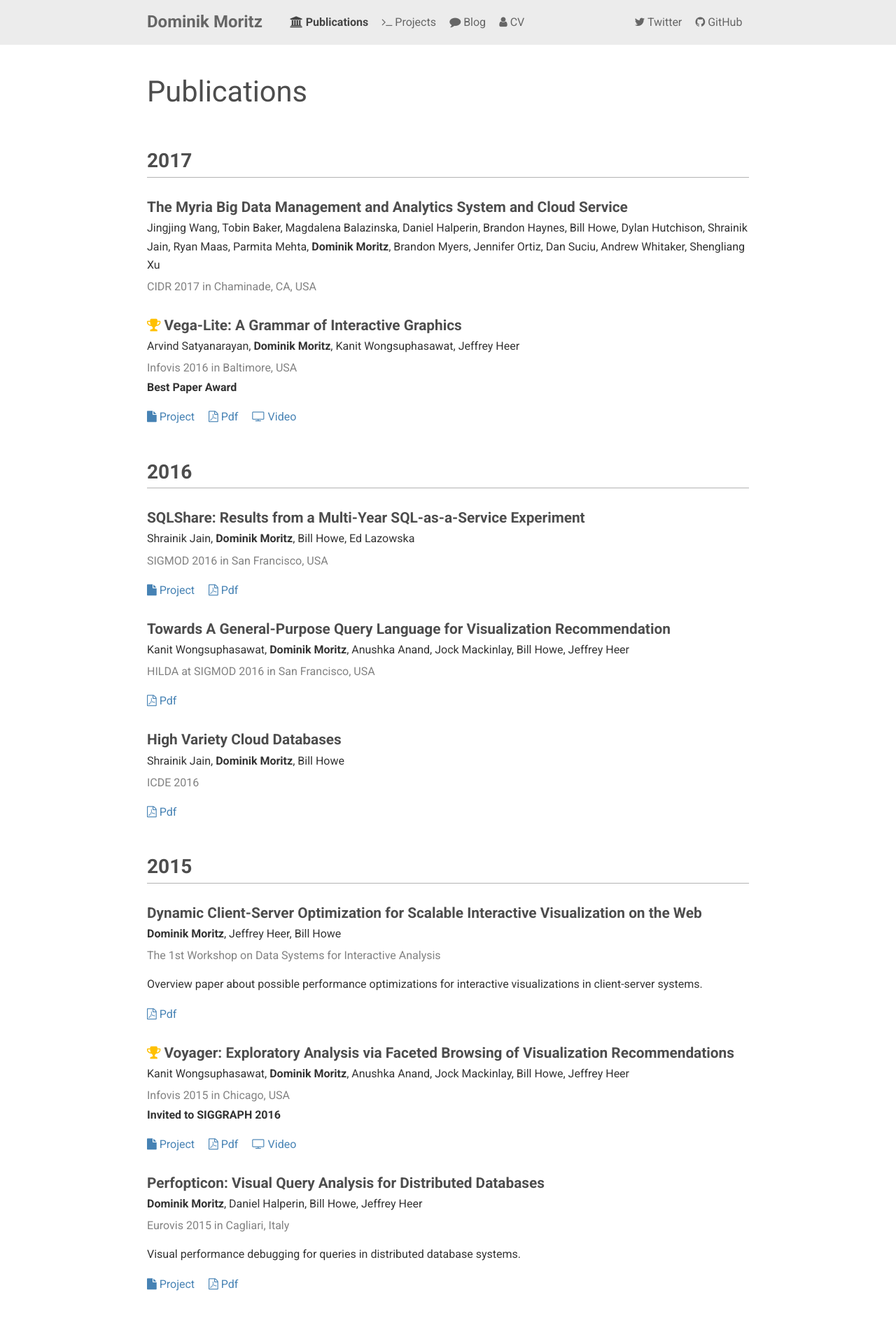
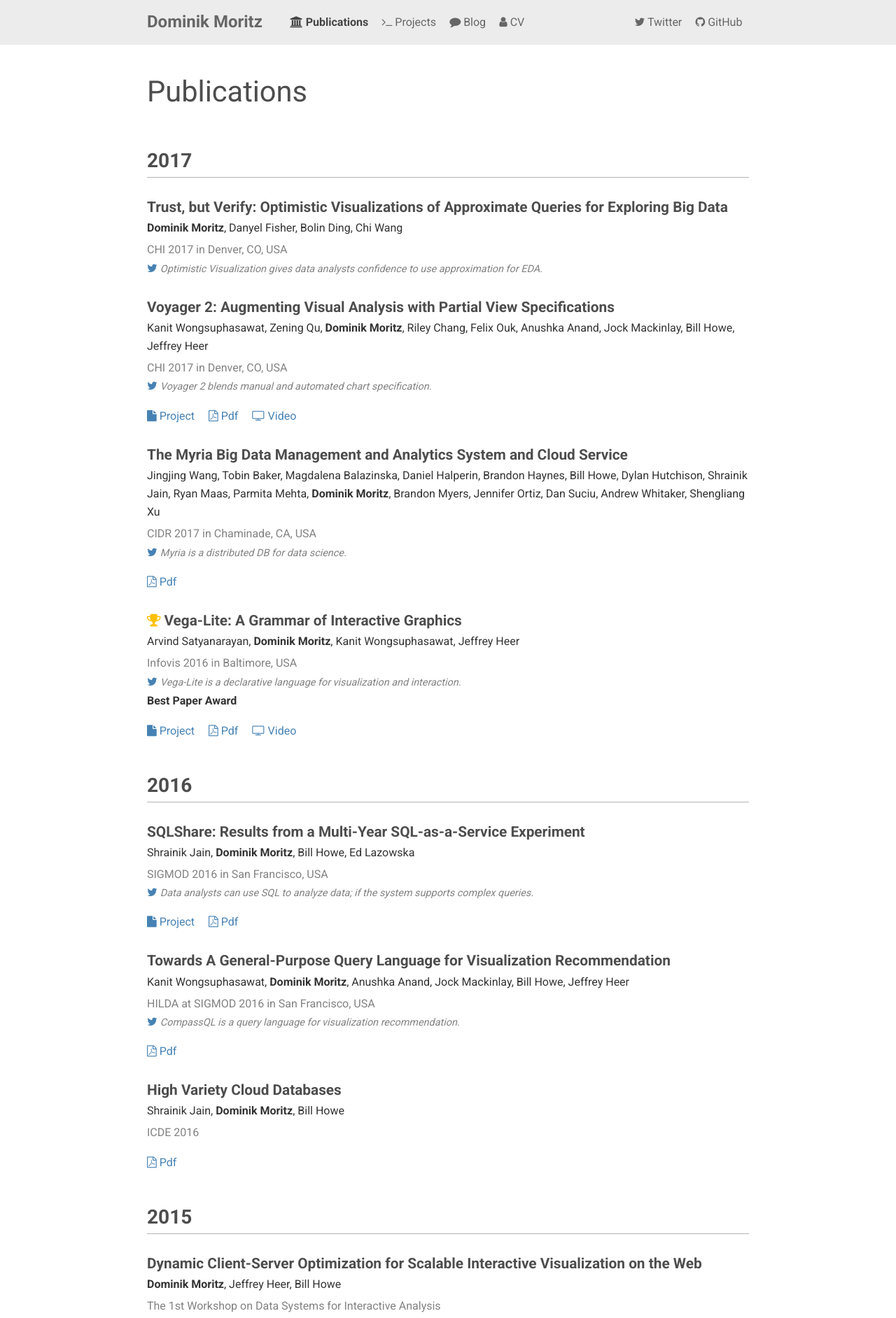
Before and after one commit to domoritz/domoritz.github.io, a Jekyll site: the page built from publications.md, in a window 1280 px wide. Shown: the top 1884 px of the page at 70% size. Built offline with Jekyll 4.4.1, drawn with Linux system fonts in a browser that asks for light colours; nearby versions of some CDN libraries; some of the changed text lies outside the part shown.

Commit message:
Add more publications and tweet links

```diff
--- a/_config.yml
+++ b/_config.yml
@@ -8,6 +8,7 @@ description: > # this means to ignore newlines until "baseurl:"
   Interested in Data Visualization and Databases.
 baseurl: "" # the subpath of your site, e.g. /blog
 url: "https://www.domoritz.de" # the base hostname & protocol for your site
+production_url: "https://www.domoritz.de"
 twitter_username: domoritz
 github_username:  domoritz
 permalink: /blog/:year/:month/:title.html
--- a/_data/people.yml
+++ b/_data/people.yml
@@ -31,3 +31,6 @@ Jock Mackinlay:
 
 Anushka Anand:
   url: https://research.tableau.com/user/anushka-anand
+
+Danyel Fisher:
+  url: https://www.microsoft.com/en-us/research/people/danyelf/
--- a/_data/publications.yml
+++ b/_data/publications.yml
@@ -1,3 +1,35 @@
+- title: "Trust, but Verify: Optimistic Visualizations of Approximate Queries for Exploring Big Data"
+  year: 2017
+  authors:
+    - Dominik Moritz
+    - Danyel Fisher
+    - Bolin Ding
+    - Chi Wang
+  venue: CHI 2017
+  venue_location: Denver, CO, USA
+  venue_url: https://chi2017.acm.org/
+  tweet: Optimistic Visualization gives data analysts confidence to use approximation for EDA.
+
+- title: "Voyager 2: Augmenting Visual Analysis with Partial View Specifications"
+  year: 2017
+  authors:
+    - Kanit Wongsuphasawat
+    - Zening Qu
+    - Dominik Moritz
+    - Riley Chang
+    - Felix Ouk
+    - Anushka Anand
+    - Jock Mackinlay
+    - Bill Howe
+    - Jeffrey Heer
+  venue: CHI 2017
+  venue_location: Denver, CO, USA
+  venue_url: https://chi2017.acm.org/
+  pdf: https://idl.cs.washington.edu/files/2017-Voyager2-CHI.pdf
+  video: https://vimeo.com/199084718
+  link: https://idl.cs.washington.edu/papers/voyager2
+  tweet: Voyager 2 blends manual and automated chart specification.
+
 - title: "The Myria Big Data Management and Analytics System and Cloud Service"
   year: 2017
   authors:
@@ -20,6 +52,9 @@
   venue: CIDR 2017
   venue_location: Chaminade, CA, USA
   venue_url: http://cidrdb.org/cidr2017/
+  pdf: http://cidrdb.org/cidr2017/papers/p37-wang-cidr17.pdf
+  tweet: Myria is a distributed DB for data science.
+
 - title: "Vega-Lite: A Grammar of Interactive Graphics"
   year: 2017
   authors:
@@ -33,9 +68,10 @@
   link: http://idl.cs.washington.edu/papers/vega-lite
   pdf: http://idl.cs.washington.edu/files/2017-VegaLite-InfoVis.pdf
   video: https://vimeo.com/177767802
-  project: https://vega.github.io/vega-lite/
+  link: https://vega.github.io/vega-lite/
   awards:
     - Best Paper Award
+  tweet: Vega-Lite is a declarative language for visualization and interaction.
 
 - title: "SQLShare: Results from a Multi-Year SQL-as-a-Service Experiment"
   year: 2016
@@ -49,6 +85,7 @@
   venue_url: http://sigmod2016.org/
   link: https://uwescience.github.io/sqlshare/
   pdf: https://uwescience.github.io/sqlshare/pdfs/sqlshare_shrainik.pdf
+  tweet: Data analysts can use SQL to analyze data; if the system supports complex queries.
 
 - title: "Towards A General-Purpose Query Language for Visualization Recommendation"
   year: 2016
@@ -63,6 +100,7 @@
   venue_location: San Francisco, USA
   venue_url: http://www.hilda.io/
   pdf: /files/2016-Compassql-HILDA.pdf
+  tweet: CompassQL is a query language for visualization recommendation.
 
 - title: "High Variety Cloud Databases"
   year: 2016
@@ -75,7 +113,6 @@
 
 - title: Dynamic Client-Server Optimization for Scalable Interactive Visualization on the Web
   year: 2015
-  abstract: Overview paper about possible performance optimizations for interactive visualizations in client-server systems.
   authors:
     - Dominik Moritz
     - Jeffrey Heer
@@ -83,6 +120,7 @@
   venue: The 1st Workshop on Data Systems for Interactive Analysis
   venue_url: http://www.interactive-analysis.org/
   pdf: http://www.interactive-analysis.org/papers/2015/moritz.pdf
+  tweet: Interactive visualizations in client-server systems can have reduced latency.
 
 - title: "Voyager: Exploratory Analysis via Faceted Browsing of Visualization Recommendations"
   year: 2015
@@ -97,15 +135,15 @@
   venue_url: http://ieeevis.org/
   venue_location: Chicago, USA
   link: https://idl.cs.washington.edu/papers/voyager
-  project: https://vega.github.io/
+  link: https://vega.github.io/
   pdf: https://idl.cs.washington.edu/files/2015-Voyager-InfoVis.pdf
   video: https://vimeo.com/135417594
   awards:
     - Invited to SIGGRAPH 2016
+  tweet: Visualization recommendation promotes breadth and prevents early fixation.
 
 - title: "Perfopticon: Visual Query Analysis for Distributed Databases"
   year: 2015
-  abstract: Visual performance debugging for queries in distributed database systems.
   authors:
     - Dominik Moritz
     - Daniel Halperin
@@ -116,14 +154,15 @@
   venue_location: Cagliari, Italy
   link: https://idl.cs.washington.edu/papers/perfopticon
   pdf: https://idl.cs.washington.edu/files/2015-Perfopticon-EuroVis.pdf
+  tweet: Visual performance debugging for queries in distributed database systems.
 
 - title: Demonstration of the Myria Big Data Management Service
   year: 2014
-  abstract: Demo paper about the [Myria system](http://myria.cs.washington.edu/).
+  description: Demo paper about the [Myria system](http://myria.cs.washington.edu/).
   venue: SIGMOD 2014
   venue_url: http://www.sigmod2014.org/
   venue_location: Snowbird, USA
-  project: http://myria.cs.washington.edu/
+  link: http://myria.cs.washington.edu/
   pdf: http://www.halper.in/pubs/halperin_myria_sigmod14_demo.pdf
   authors:
     - Daniel Halperin
@@ -143,7 +182,7 @@
 
 - title: Visualization of Varying Hierarchies by Stable Layout of Voronoi Treemaps
   year: 2013
-  abstract: Publication of algorithms that I developed for my bachelor thesis.
+  description: Publication of algorithms that I developed for my bachelor thesis.
   authors:
     - Sebastian Schmechel
     - Jonas Trümper
@@ -153,7 +192,8 @@
   venue_url: http://www.ivapp.visigrapp.org/
   pdf: https://hpi.de/fileadmin/user_upload/fachgebiete/doellner/publications/2014/STMD2014/Visualization_of_Varying_Hierarchies_by_Stable_Layout_of_Voronoi_Treemaps.pdf
   link: https://hpi.de/de/computer-graphics-systems/publications/year/2014/102334/STMD2014.html
+  tweet: Use Voronoi tesselation for stable treemaps.
 
 - title: Algorithms for the Visualization of Software System Evolution
   year: 2013
-  abstract: My bachelor thesis. Not published due to non disclosure agreement.
+  description: My bachelor thesis. Not published due to non disclosure agreement.
--- a/_includes/publication.html
+++ b/_includes/publication.html
@@ -19,11 +19,18 @@
     </div>
   {% endif %}
 
-  {% if pub.abstract %}
-    <p class="abstract">
-      {{ pub.abstract | markdownify }}
+  {% if pub.description %}
+    <p class="description">
+      {{ pub.description | markdownify }}
     </p>
   {% endif %}
+
+  {% if pub.tweet %}
+    <a href="https://twitter.com/intent/tweet?text={{ pub.tweet }}&url={{ site.production_url }}/publications/%23{{ pub.title | slugify }}&via=domoritz&related=domoritz" class="tweet" target="_blank" rel="noopener">
+      <i class="fa fa-twitter"></i> <span class="message">{{ pub.tweet }}</span>
+    </a>
+  {% endif %}
+
   {% if pub.awards %}
     <div class="awards">
       {% for award in pub.awards %}{{ award }}{% unless forloop.last %}, {% endunless %}
--- a/_sass/_publications.scss
+++ b/_sass/_publications.scss
@@ -25,6 +25,21 @@
     font-weight: $bold-font-weight;
   }
 
+  .tweet {
+    &:hover {
+      text-decoration: none;
+
+      .message {
+        text-decoration: underline;
+      }
+    }
+    .message {
+      font-size: 0.9em;
+      font-style: italic;
+      color: $grey-color;
+    }
+  }
+
   .extra-links {
     margin-top: 1em;
 
```
